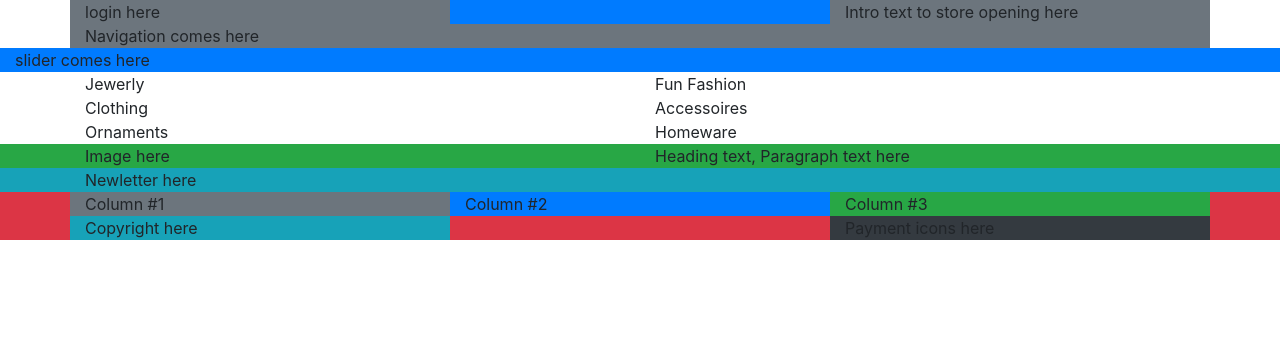
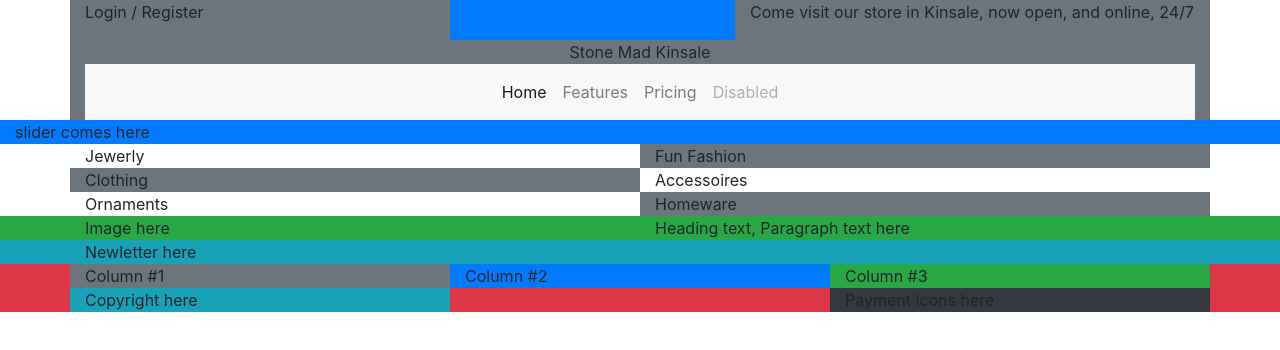
Before and after one commit to michaeldijk/smk, a plain HTML site: page index.html in a window 1280 px wide. Drawn offline with nearby package versions, Linux system fonts and the light colour scheme.

Commit message:
changed some temp BG colours, added navbar

```diff
--- a/index.html
+++ b/index.html
@@ -26,13 +26,55 @@ For website design ranging from Wordpress to custom front/back-end development -
     <div class="container">
       <header>
         <div class="row bg-primary">
-          <div class="col-12 col-md-4 bg-secondary">login here</div>
-          <div class="col-12 col-md-4 offset-md-4 bg-secondary">
-            Intro text to store opening here
+          <div class="col-md-4 d-none d-md-block d-lg-block bg-secondary">
+            <p class="login">Login / Register</p>
+          </div>
+          <div class="col-12 col-md-5 offset-md-3 bg-secondary">
+            <p class="intro">
+              Come visit our store in Kinsale, now open, and online, 24/7
+            </p>
           </div>
         </div>
         <div class="row bg-secondary">
-          <div class="col-12">Navigation comes here</div>
+          <div class="col-12 text-center d-none d-md-none d-lg-block">
+            Stone Mad Kinsale
+          </div>
+          <div class="col-12">
+            <!-- Start navbar -->
+            <nav class="navbar navbar-expand-lg navbar-light bg-light">
+              <a class="navbar-brand d-block d-md-block d-lg-none" href="#"
+                >Stone Mad Kinsale</a
+              >
+              <button
+                class="navbar-toggler"
+                type="button"
+                data-toggle="collapse"
+                data-target="#navbarNavAltMarkup"
+                aria-controls="navbarNavAltMarkup"
+                aria-expanded="false"
+                aria-label="Toggle navigation"
+              >
+                <span class="navbar-toggler-icon"></span>
+              </button>
+              <div class="collapse navbar-collapse" id="navbarNavAltMarkup">
+                <div class="navbar-nav ml-auto mr-auto">
+                  <a class="nav-item nav-link active" href="#"
+                    >Home <span class="sr-only">(current)</span></a
+                  >
+                  <a class="nav-item nav-link" href="#">Features</a>
+                  <a class="nav-item nav-link" href="#">Pricing</a>
+                  <a
+                    class="nav-item nav-link disabled"
+                    href="#"
+                    tabindex="-1"
+                    aria-disabled="true"
+                    >Disabled</a
+                  >
+                </div>
+              </div>
+            </nav>
+            <!-- End navbar -->
+          </div>
         </div>
       </header>
     </div>
@@ -56,7 +98,7 @@ For website design ranging from Wordpress to custom front/back-end development -
         <div class="container">
           <div class="row">
             <div class="col-sm-12 col-md-6 bg-alert">Jewerly</div>
-            <div class="col-sm-12 col-md-6 bg-secondairy">Fun Fashion</div>
+            <div class="col-sm-12 col-md-6 bg-secondary">Fun Fashion</div>
           </div>
         </div>
         <!-- End store-items-one container -->
@@ -68,7 +110,7 @@ For website design ranging from Wordpress to custom front/back-end development -
         <!-- Start store-items-two container -->
         <div class="container">
           <div class="row">
-            <div class="col-sm-12 col-md-6 bg-secondairy">Clothing</div>
+            <div class="col-sm-12 col-md-6 bg-secondary">Clothing</div>
             <div class="col-sm-12 col-md-6 bg-alert">Accessoires</div>
           </div>
         </div>
@@ -81,8 +123,8 @@ For website design ranging from Wordpress to custom front/back-end development -
         <!-- Start store-items-three container -->
         <div class="container">
           <div class="row">
-            <div class="col-sm-12 col-md-6 bg-secondairy">Ornaments</div>
-            <div class="col-sm-12 col-md-6 bg-alert">Homeware</div>
+            <div class="col-sm-12 col-md-6 bg-alert">Ornaments</div>
+            <div class="col-sm-12 col-md-6 bg-secondary">Homeware</div>
           </div>
         </div>
         <!-- End store-items-three container -->
```
